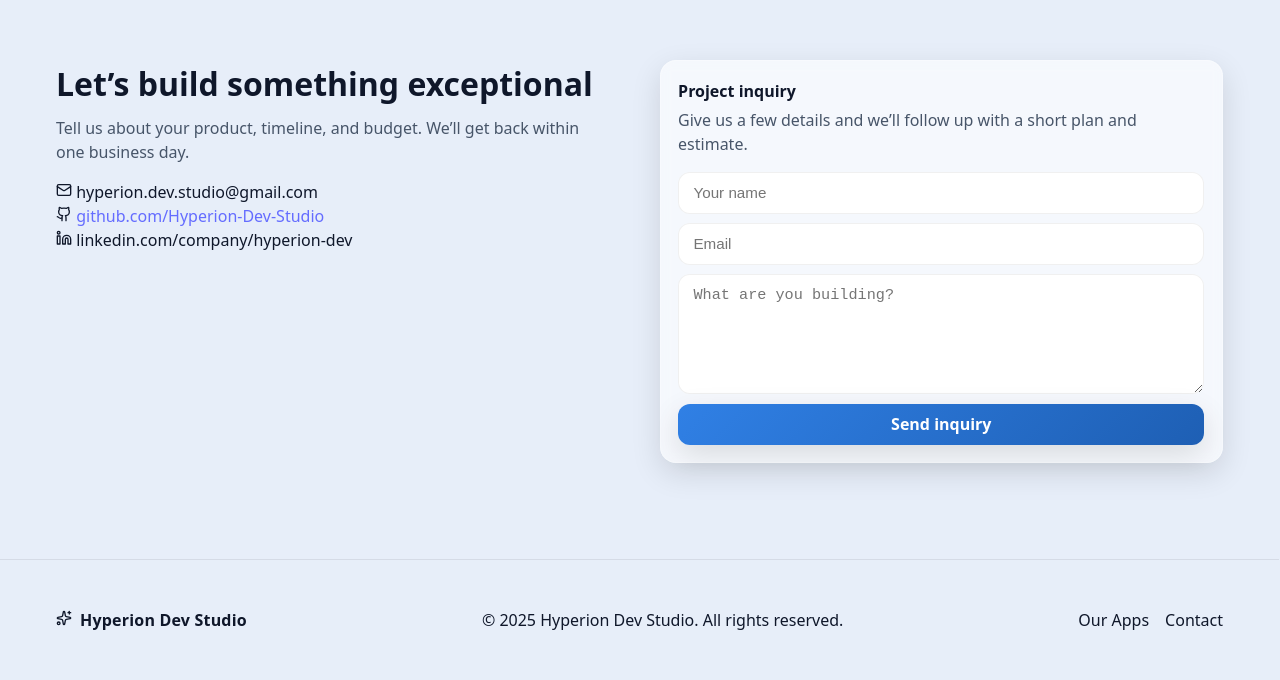
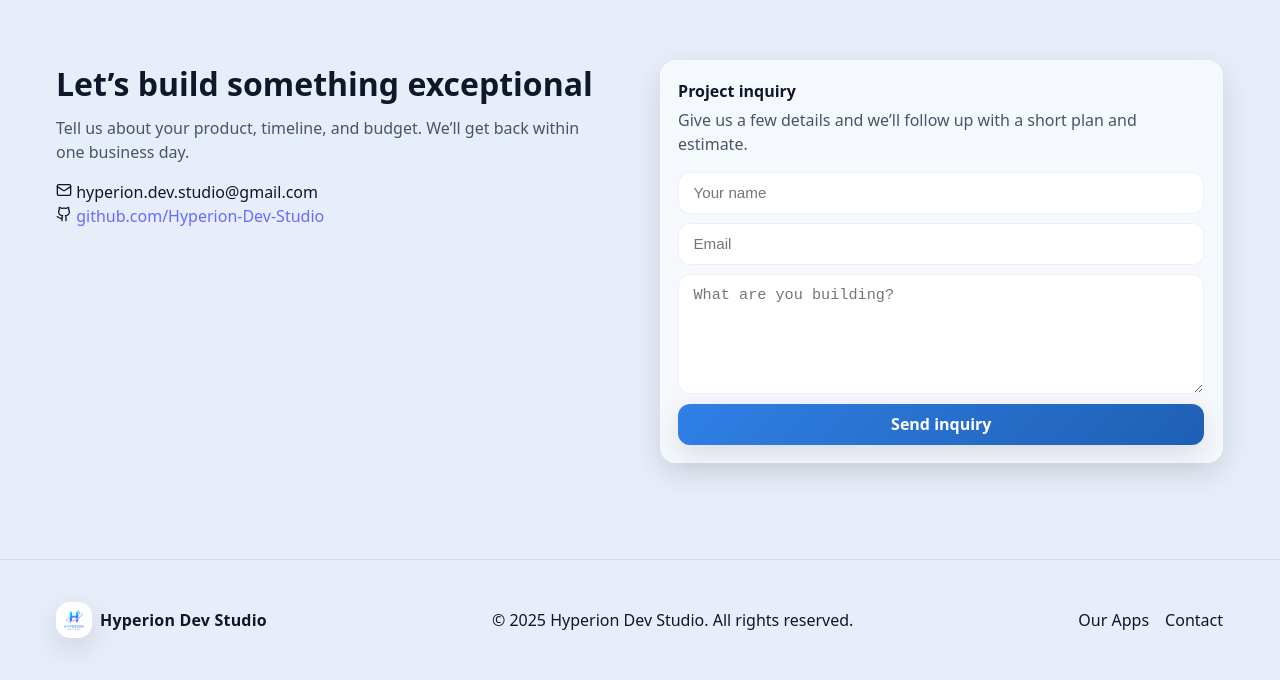
Before and after one commit to Hyperion-Dev-Studio/website, a React (Vite) app: page / in a window 1280 px wide. Shown: the part 2208-2888 px from the top of the page. Built offline with nearby package versions, Linux system fonts and the light colour scheme.

Commit message:
Update App.tsx

```diff
--- a/src/App.tsx
+++ b/src/App.tsx
@@ -251,7 +251,6 @@ export default function HyperionDevStudio() {
               <div className="contact-list">
                 <div className="contact-item"><Mail size={16} /> hyperion.dev.studio@gmail.com</div>
                 <div className="contact-item"><Github size={16} /> <a href="https://github.com/Hyperion-Dev-Studio" target="_blank" rel="noreferrer">github.com/Hyperion-Dev-Studio</a></div>
-                <div className="contact-item"><Linkedin size={16} /> linkedin.com/company/hyperion-dev</div>
               </div>
             </div>
             <Card>
@@ -287,7 +286,7 @@ export default function HyperionDevStudio() {
       <footer className="footer">
         <div className="container footer-inner">
           <div className="brand">
-            <span className="brand-icon"><Sparkles size={16} /></span>
+            <img src={logo} alt="Hyperion Dev Studio" className="brand-logo" />
             <span className="brand-text">Hyperion Dev Studio</span>
           </div>
           <p className="copyright">© {new Date().getFullYear()} Hyperion Dev Studio. All rights reserved.</p>
```
